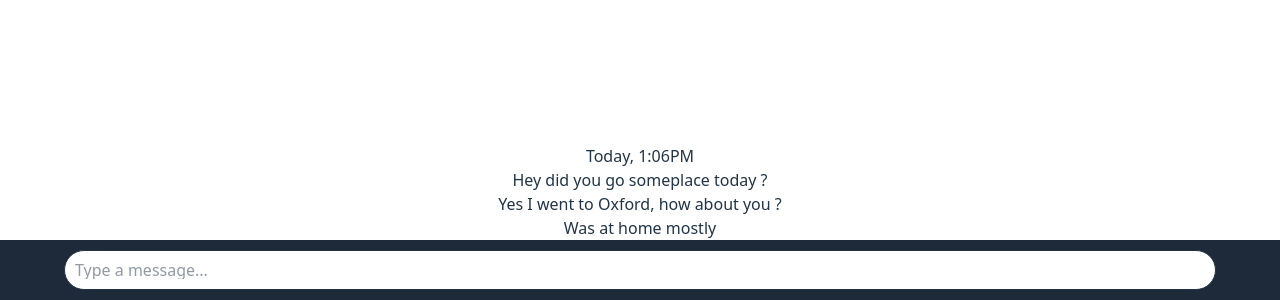
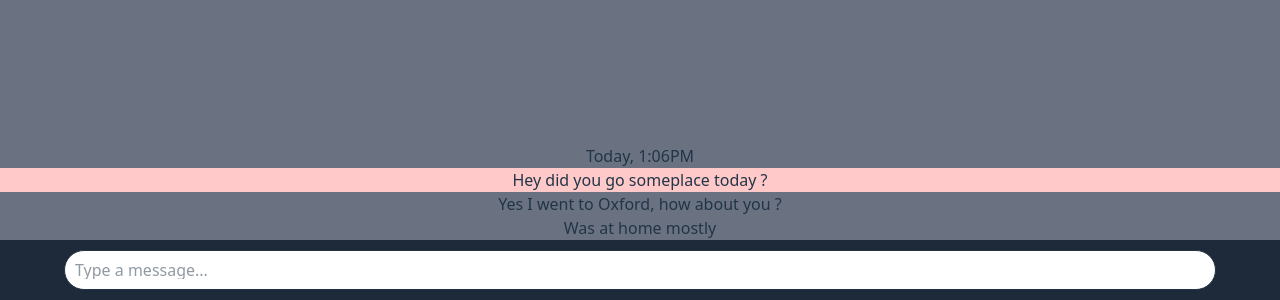
Before and after one commit to nikilok/chat-app, a React (Vite) app: page / in a window 1280 px wide. Shown: the part 500-800 px from the top of the page. Built offline with nearby package versions, Linux system fonts and the light colour scheme.

Commit message:
update styling

```diff
--- a/src/components/Chat/Chat.tsx
+++ b/src/components/Chat/Chat.tsx
@@ -1,10 +1,10 @@
 export default function Chat() {
 	return (
-		<main className="flex flex-col h-screen">
+		<main className="flex flex-col h-screen bg-gray-500">
 			{/* Chat Container */}
 			<div className="flex flex-col justify-end flex-grow overflow-y-auto">
 				<div className="">Today, 1:06PM</div>
-				<div className="">Hey did you go someplace today ?</div>
+				<div className="bg-red-200">Hey did you go someplace today ?</div>
 				<div className="">Yes I went to Oxford, how about you ?</div>
 				<div className="">Was at home mostly</div>
 			</div>
@@ -13,7 +13,7 @@ export default function Chat() {
 				<div className="bg-white border border-gray-300 rounded-full h-10 w-[90%] p-[10px]">
 					<form className="flex items-center h-full">
 						<input
-							// biome-ignore lint/a11y/noAutofocus: <explanation>
+							// biome-ignore lint/a11y/noAutofocus: we like to autofocus as this is a chat app
 							autoFocus
 							className="w-full h-full border-none outline-none ring-0 shadow-none text-gray-900 placeholder-gray-500 px-3"
 							placeholder="Type a message..."
```
